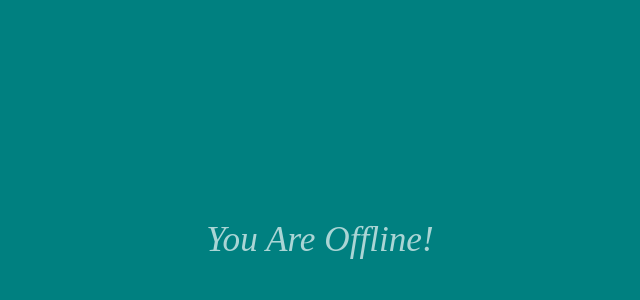
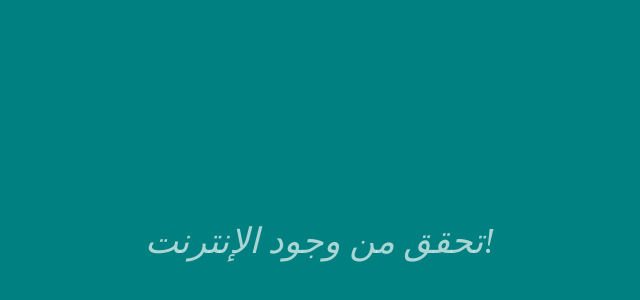
Before and after one commit to ali-mahdi-eng/Hadith, a plain HTML site: page offline.html in a window 1280 px wide. Shown: the part 30-330 px from the top of the page, without its empty margins (320-960 px from the left). Drawn offline with Linux system fonts and the light colour scheme.

Commit message:
Add files via upload

```diff
--- a/offline.html
+++ b/offline.html
@@ -30,7 +30,7 @@
 
     <main id="main">
         <span class="offline-msg">
-            You Are Offline!
+            تحقق من وجود الإنترنت!
         </span>
     </main>
 
```
